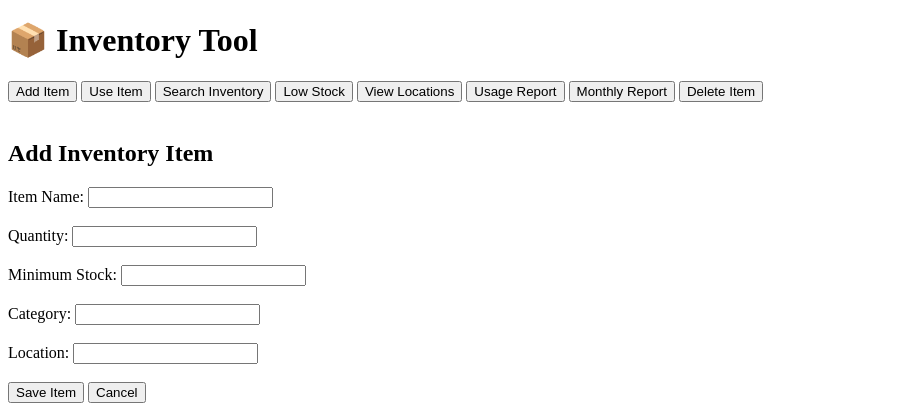
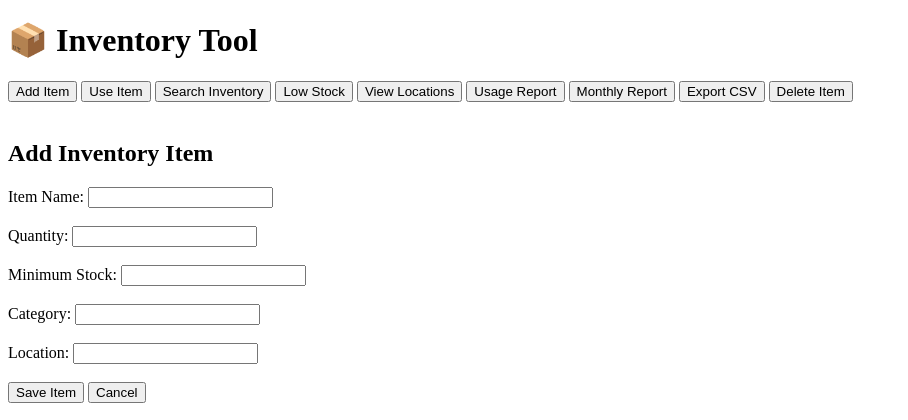
Before and after one commit to pribe41-svg/Custer-estate-inventory, a Flask app: page / in a window 1280 px wide. Shown: the top 420 px of the page, without its empty margins (0-908 px from the left). Run offline with Flask 3, Linux system fonts and the light colour scheme.

Commit message:
Complete inventory features

```diff
--- a/app.py
+++ b/app.py
@@ -1,7 +1,8 @@
-from flask import Flask, render_template, request
+from flask import Flask, render_template, request, send_file
 import json
 import os
 from datetime import datetime
+import csv
 
 app = Flask(__name__)
 
@@ -211,6 +212,34 @@ def delete_item():
 
     return render_template("index.html", inventory=inventory)
 
+@app.route("/export-csv")
+def export_csv():
+    inventory = load_inventory()
+
+    filename = "inventory_export.csv"
+
+    with open(filename, "w", newline="") as file:
+        writer = csv.writer(file)
+
+        writer.writerow([
+            "Item",
+            "Quantity",
+            "Minimum Stock",
+            "Category",
+            "Location"
+        ])
+
+        for item_name, item in inventory.items():
+            writer.writerow([
+                item_name,
+                item["quantity"],
+                item["minimum_stock"],
+                item["category"],
+                item["location"]
+            ])
+
+    return send_file(filename, as_attachment=True)
+
 
 if __name__ == "__main__":
     port = int(os.environ.get("PORT", 5000))
--- a/templates/index.html
+++ b/templates/index.html
@@ -17,6 +17,7 @@
     <button type="button" onclick="window.location.href='/locations'">View Locations</button>
     <button type="button" onclick="window.location.href='/usage-report'">Usage Report</button>
     <button type="button" onclick="window.location.href='/monthly-report'">Monthly Report</button>
+    <button type="button" onclick="window.location.href='/export-csv'">Export CSV</button>
     <button type="button" onclick="window.location.href='/delete'">Delete Item</button>
     <br><br>
 
```
